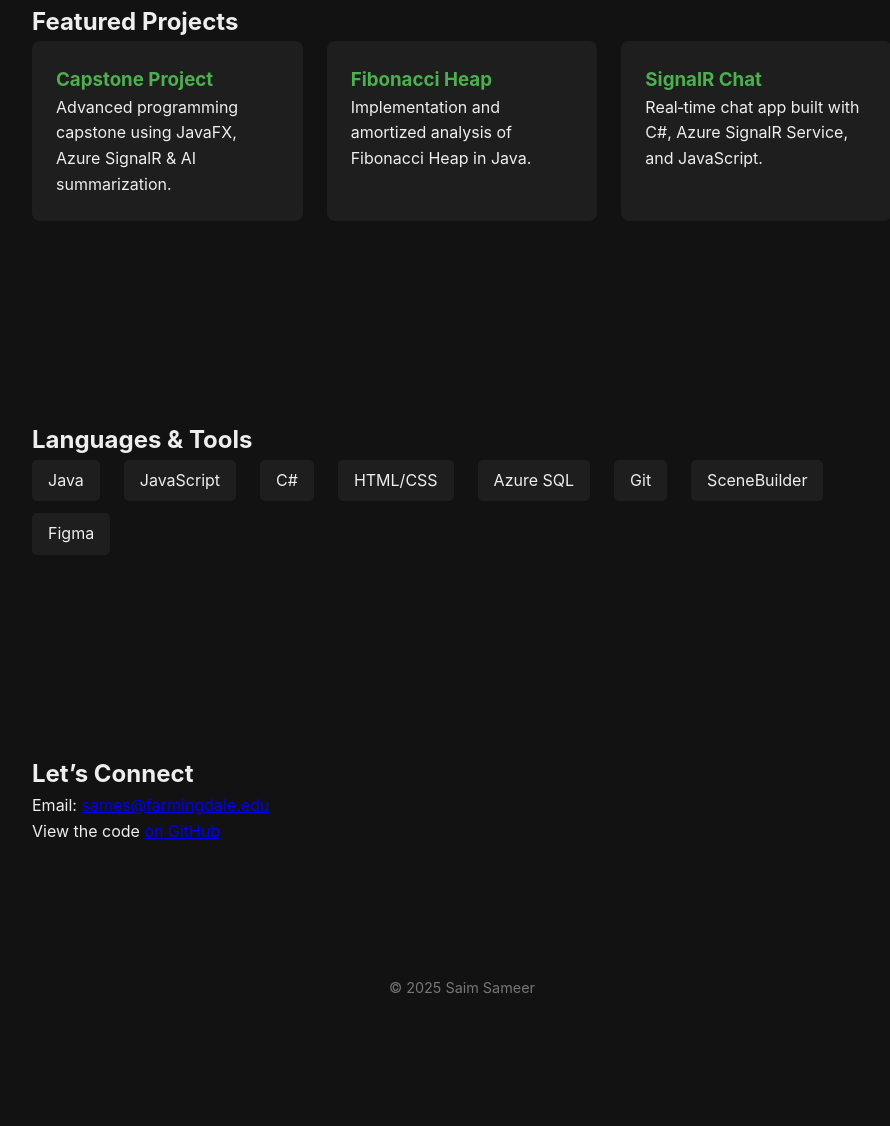
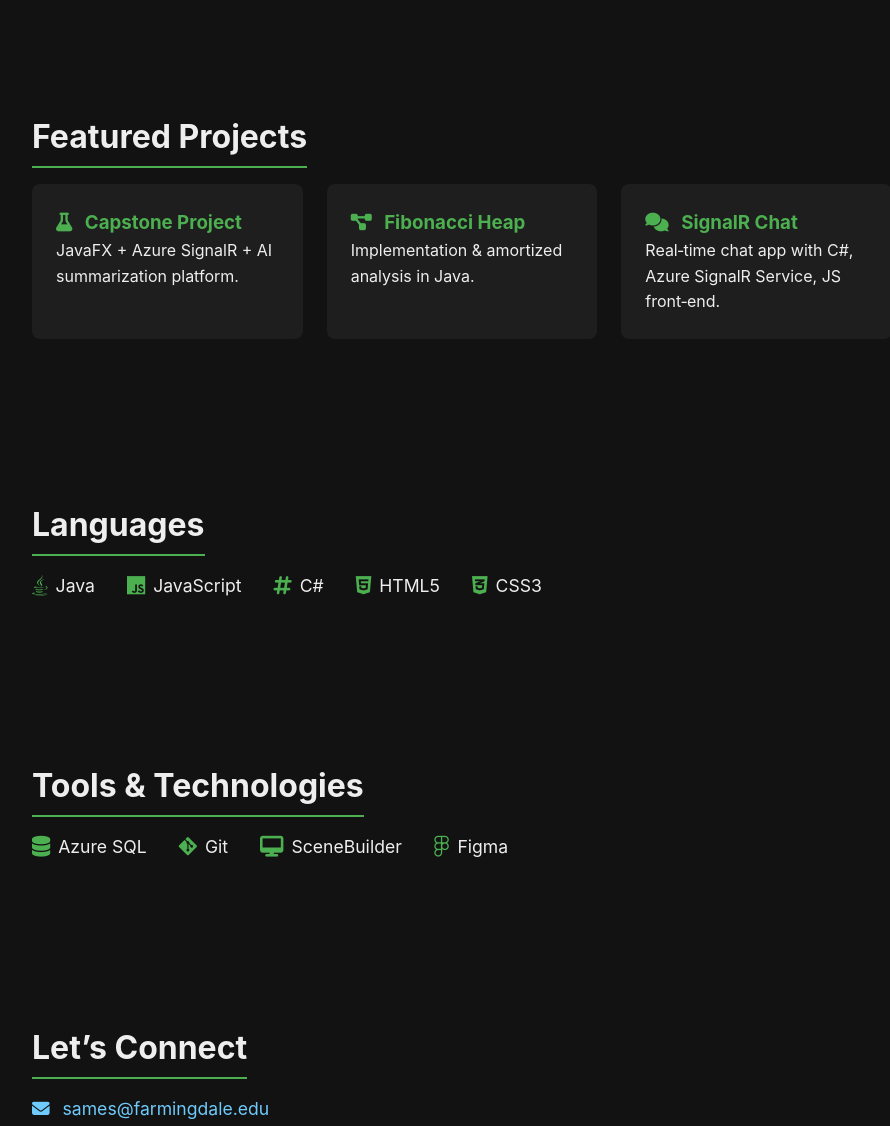
Before and after one commit to sames007/sames007.github.io, a plain HTML site: page index.html in a window 1280 px wide. Shown: the part 803-1929 px from the top of the page, without its empty margins (178-1068 px from the left). Before the commit the page ends 1834 px from the top, so only its background shows below. Drawn offline with Linux system fonts and the light colour scheme; a small style sheet from the web is missing.

Commit message:
Launch portfolio site

```diff
--- a/index.html
+++ b/index.html
@@ -3,7 +3,15 @@
 <head>
     <meta charset="UTF-8" />
     <meta name="viewport" content="width=device-width, initial-scale=1.0" />
-    <title>Saim Sameer | Computer Science Junior</title>
+    <title>Saim Sameer | CS Junior</title>
+    <!-- Font Awesome for icons -->
+    <link
+            rel="stylesheet"
+            href="https://cdnjs.cloudflare.com/ajax/libs/font-awesome/6.4.0/css/all.min.css"
+            integrity="sha512-p6O0yA0ZE+VvgL+CDujFastxnh9+Eg7nxiZCQe7YHmmjX0k5x3iDdt9Kf1G9hg7N0Zf1cdC4nXdZD3PqJSkd1w=="
+            crossorigin="anonymous"
+            referrerpolicy="no-referrer"
+    />
     <link rel="stylesheet" href="style.css" />
 </head>
 <body>
@@ -11,21 +19,30 @@
     <ul>
         <li><a href="#about">About</a></li>
         <li><a href="#projects">Projects</a></li>
-        <li><a href="#skills">Skills</a></li>
+        <li><a href="#languages">Languages</a></li>
+        <li><a href="#tools">Tools</a></li>
         <li><a href="#contact">Contact</a></li>
     </ul>
 </nav>
 
 <section id="hero">
+    <img src="image/IMG_0037 (1).jpg" alt="Saim Sameer" class="profile-pic" />
     <h1>Hey, I’m <span>Saim Sameer</span></h1>
     <p>Junior at Farmingdale State College studying Computer Science</p>
-    <p><a href="https://www.linkedin.com/in/saim-sameer-6849b934a/" target="_blank">LinkedIn</a> · <a href="#contact">Email Me</a></p>
+    <p>
+        <a href="https://www.linkedin.com/in/saim-sameer-6849b934a/" target="_blank">
+            <i class="fab fa-linkedin"></i> LinkedIn
+        </a>
+        ·
+        <a href="#contact"><i class="fas fa-envelope"></i> Email Me</a>
+    </p>
 </section>
 
 <section id="about">
     <h2>About Me</h2>
     <p>
-        I’m a passionate CS student building real‑world apps. My current focus is on data structures (Fibonacci Heaps), real‑time chat (SignalR), and AI‑enhanced features.
+        I’m a passionate CS student building real‑world apps. My current focus is on
+        data structures (Fibonacci Heaps), real‑time chat (SignalR), and AI‑enhanced features.
     </p>
 </section>
 
@@ -33,38 +50,60 @@
     <h2>Featured Projects</h2>
     <div class="grid">
         <div class="card">
-            <h3><a href="https://github.com/d-jason32/AdvancedProgramming_Capstone_Project" target="_blank">Capstone Project</a></h3>
-            <p>Advanced programming capstone using JavaFX, Azure SignalR & AI summarization.</p>
+            <h3>
+                <a href="https://github.com/d-jason32/AdvancedProgramming_Capstone_Project" target="_blank">
+                    <i class="fas fa-flask"></i> Capstone Project
+                </a>
+            </h3>
+            <p>JavaFX + Azure SignalR + AI summarization platform.</p>
         </div>
         <div class="card">
-            <h3><a href="https://github.com/sames007/FibonacciHeap" target="_blank">Fibonacci Heap</a></h3>
-            <p>Implementation and amortized analysis of Fibonacci Heap in Java.</p>
+            <h3>
+                <a href="https://github.com/sames007/FibonacciHeap" target="_blank">
+                    <i class="fas fa-project-diagram"></i> Fibonacci Heap
+                </a>
+            </h3>
+            <p>Implementation & amortized analysis in Java.</p>
         </div>
         <div class="card">
-            <h3><a href="https://github.com/sames007/SignalRChat" target="_blank">SignalR Chat</a></h3>
-            <p>Real‑time chat app built with C#, Azure SignalR Service, and JavaScript.</p>
+            <h3>
+                <a href="https://github.com/sames007/SignalRChat" target="_blank">
+                    <i class="fas fa-comments"></i> SignalR Chat
+                </a>
+            </h3>
+            <p>Real‑time chat app with C#, Azure SignalR Service, JS front‑end.</p>
         </div>
     </div>
 </section>
 
-<section id="skills">
-    <h2>Languages & Tools</h2>
-    <ul class="skills-list">
-        <li>Java</li>
-        <li>JavaScript</li>
-        <li>C#</li>
-        <li>HTML/CSS</li>
-        <li>Azure SQL</li>
-        <li>Git</li>
-        <li>SceneBuilder</li>
-        <li>Figma</li>
+<section id="languages">
+    <h2>Languages</h2>
+    <ul class="icon-list">
+        <li><i class="fab fa-java"></i> Java</li>
+        <li><i class="fab fa-js"></i> JavaScript</li>
+        <li><i class="fas fa-hashtag"></i> C#</li>
+        <li><i class="fab fa-html5"></i> HTML5</li>
+        <li><i class="fab fa-css3-alt"></i> CSS3</li>
+    </ul>
+</section>
+
+<section id="tools">
+    <h2>Tools &amp; Technologies</h2>
+    <ul class="icon-list">
+        <li><i class="fas fa-database"></i> Azure SQL</li>
+        <li><i class="fab fa-git-alt"></i> Git</li>
+        <li><i class="fas fa-desktop"></i> SceneBuilder</li>
+        <li><i class="fab fa-figma"></i> Figma</li>
     </ul>
 </section>
 
 <section id="contact">
     <h2>Let’s Connect</h2>
-    <p>Email: <a href="mailto:sames@farmingdale.edu">sames@farmingdale.edu</a></p>
-    <p>View the code <a href="https://github.com/sames007/sames007.github.io" target="_blank">on GitHub</a></p>
+    <p>
+        <a href="mailto:sames@farmingdale.edu"><i class="fas fa-envelope"></i>
+            sames@farmingdale.edu
+        </a>
+    </p>
 </section>
 
 <footer>
@@ -72,11 +111,12 @@
 </footer>
 
 <script>
-    // Smooth scrolling for internal links
+    // Smooth scrolling
     document.querySelectorAll('nav a').forEach(a =>
         a.addEventListener('click', e => {
             e.preventDefault();
-            document.querySelector(a.getAttribute('href'))
+            document
+                .querySelector(a.getAttribute('href'))
                 .scrollIntoView({ behavior: 'smooth' });
         })
     );
--- a/style.css
+++ b/style.css
@@ -1,11 +1,9 @@
-/* Basic reset */
+/* Reset & base */
 * {
     margin: 0;
     padding: 0;
     box-sizing: border-box;
 }
-
-/* Body + font */
 body {
     font-family: -apple-system, BlinkMacSystemFont, "Segoe UI", Roboto, sans-serif;
     background: #121212;
@@ -38,15 +36,18 @@
     color: #4caf50;
 }
 
-/* Sections */
-section {
-    padding: 100px 20px;
-    max-width: 900px;
-    margin: 0 auto;
-}
+/* Hero */
 #hero {
     text-align: center;
-    padding-top: 180px;
+    padding: 160px 20px 80px;
+}
+.profile-pic {
+    width: 150px;
+    height: 150px;
+    object-fit: cover;
+    border-radius: 50%;
+    border: 4px solid #4caf50;
+    margin-bottom: 1rem;
 }
 #hero h1 {
     font-size: 3rem;
@@ -56,8 +57,25 @@
     color: #4caf50;
 }
 #hero p a {
-    color: #4caf50;
+    color: #eee;
     text-decoration: none;
+}
+#hero p a:hover {
+    color: #6ecbfb;
+}
+
+/* Sections */
+section {
+    padding: 80px 20px;
+    max-width: 900px;
+    margin: 0 auto;
+}
+section h2 {
+    font-size: 2rem;
+    margin-bottom: 1rem;
+    border-bottom: 2px solid #4caf50;
+    display: inline-block;
+    padding-bottom: 0.25rem;
 }
 
 /* Projects grid */
@@ -79,18 +97,36 @@
     color: #4caf50;
     text-decoration: none;
 }
+.card h3 i {
+    margin-right: 0.5rem;
+}
 
-/* Skills */
-.skills-list {
+/* Icon lists */
+.icon-list {
     display: flex;
     flex-wrap: wrap;
-    gap: 0.75rem 1.5rem;
+    gap: 1rem 2rem;
     list-style: none;
 }
-.skills-list li {
-    background: #1e1e1e;
-    padding: 0.5rem 1rem;
-    border-radius: 5px;
+.icon-list li {
+    font-size: 1.1rem;
+    display: flex;
+    align-items: center;
+}
+.icon-list li i {
+    margin-right: 0.5rem;
+    font-size: 1.3rem;
+    color: #4caf50;
+}
+
+/* Contact */
+#contact p a {
+    font-size: 1.1rem;
+    color: #6ECBFB; /* light blue */
+    text-decoration: none;
+}
+#contact p a i {
+    margin-right: 0.5rem;
 }
 
 /* Footer */
```
Also changed, not shown: image/IMG_0037 (1).jpg (added).
